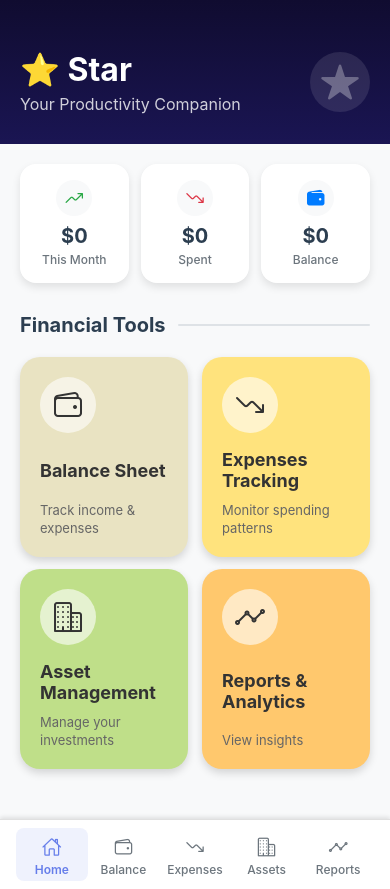
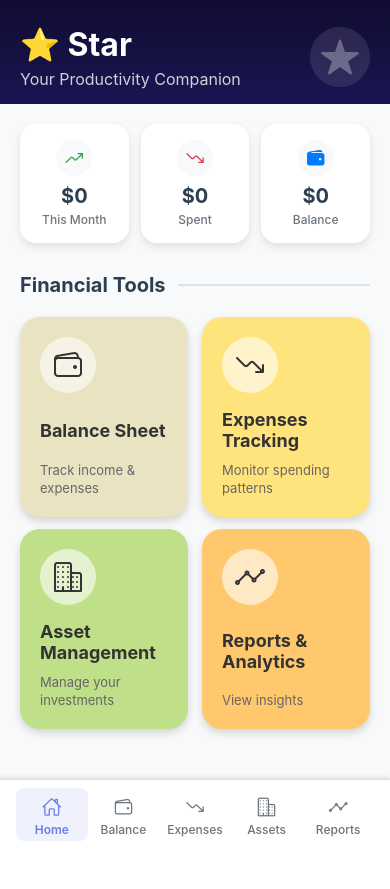
Before and after one commit to stanleylcmgm/pocket-finance, a React Native app: screen /Home in a window 390 px wide. After the commit the page ends 849 px from the top, so only its background shows below. Built offline with nearby package versions, Linux system fonts and the light colour scheme.

Commit message:
minor refine

```diff
--- a/package.json
+++ b/package.json
@@ -22,7 +22,7 @@
     "react-dom": "19.0.0",
     "react-native": "0.79.5",
     "react-native-gesture-handler": "~2.24.0",
-    "react-native-reanimated": "^4.0.1",
+    "react-native-reanimated": "~3.17.4",
     "react-native-safe-area-context": "5.4.0",
     "react-native-screens": "~4.11.1",
     "react-native-web": "^0.20.0",
@@ -30,7 +30,7 @@
   },
   "devDependencies": {
     "@babel/core": "^7.20.0",
-    "babel-preset-expo": "^13.2.3"
+    "babel-preset-expo": "~13.0.0"
   },
   "private": true
 }
--- a/styles/HomeScreen.styles.js
+++ b/styles/HomeScreen.styles.js
@@ -19,8 +19,8 @@ export const homeScreenStyles = StyleSheet.create({
 
   // Header styles
   headerGradient: {
-    paddingTop: 50,
-    paddingBottom: 30,
+    paddingTop: 25, // Further reduced by 30% from 35
+    paddingBottom: 15, // Further reduced by 30% from 21
   },
 
   header: {
```
Also changed, not shown: 1 other file (tests, documents, lock files or other folders).
